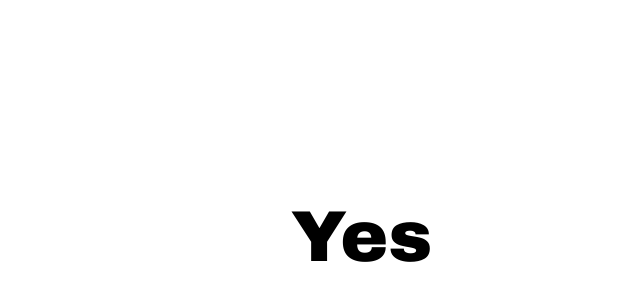
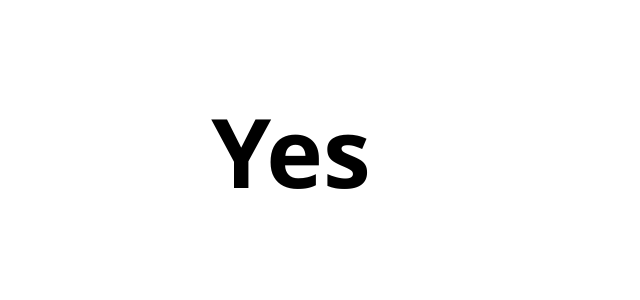
Before and after one commit to AlexEltonPym/is_keun_alive, a plain HTML site: page index.html in a window 1280 px wide. Shown: the part 250-550 px from the top of the page, without its empty margins (349-989 px from the left). Drawn offline with Linux system fonts and the light colour scheme.

Commit message:
centered

```diff
--- a/index.html
+++ b/index.html
@@ -1,15 +1,20 @@
 <div>
     <style>
-  div {
-    position: fixed;
-    top: 50%;
-    left: 50%;
-  }
+div{
+    width:100%;
+    height:100%;
+        text-align:center;
+    display:table; /* <---- */
+}
 
-  h1 {
-    font-family: "Arial Black", sans-serif;
-    font-size: 4.5em;
-  }
+h1{
+    vertical-align:middle;
+    display:table-cell; /* <--- */
+    font-size: 6em;
+    font-family: 'Segoe UI', Tahoma, Geneva, Verdana, sans-serif;
+}
+
+
   </style>
   <h1>Yes</h1>
   </div>
```
